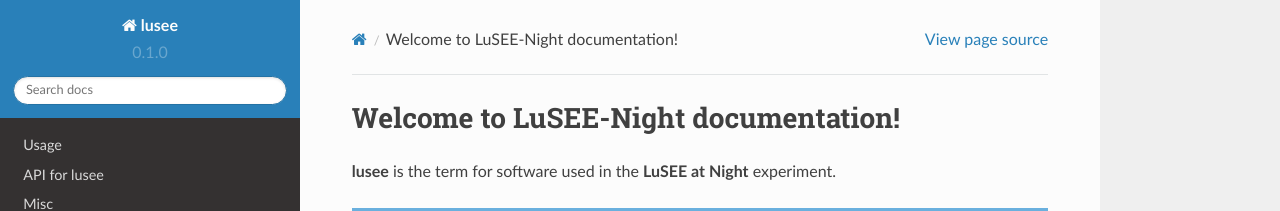
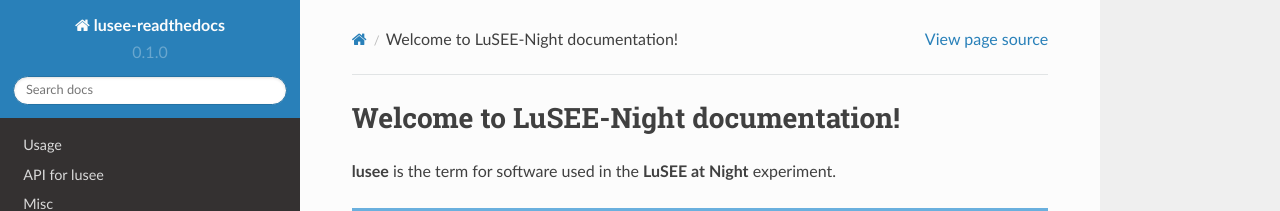
Before and after one commit to buddhasystem/lusee-readthedocs, a Sphinx documentation site: the page built from docs/source/index.rst, in a window 1280 px wide. Shown: the top 211 px of the page. Built offline with Sphinx 7.4.7 and the Read the Docs theme 2.0.0, drawn with Linux system fonts in a browser that asks for light colours.

Commit message:
Updated source

```diff
--- a/docs/source/api.rst
+++ b/docs/source/api.rst
@@ -1,5 +1,5 @@
 API for lusee
-==========
+=========================
 
 .. autosummary::
    :toctree: generated
--- a/docs/source/conf.py
+++ b/docs/source/conf.py
@@ -2,7 +2,7 @@
 
 # -- Project information
 
-project = 'lusee'
+project = 'lusee-readthedocs'
 copyright = '2022, LuSEE-Night'
 author = 'Potekhin'
 
--- a/docs/source/index.rst
+++ b/docs/source/index.rst
@@ -1,5 +1,5 @@
 Welcome to LuSEE-Night documentation!
-==========
+=====================================
 
 **lusee** is the term for software used in the **LuSEE at Night** experiment.
 
--- a/docs/source/misc.rst
+++ b/docs/source/misc.rst
@@ -1,5 +1,5 @@
 Misc
-=====
+======================
 
 .. autosummary::
    :toctree: generated
--- a/docs/source/usage.rst
+++ b/docs/source/usage.rst
@@ -1,5 +1,5 @@
 Usage
-==========
+======================
 
 .. _installation:
 
--- a/lusee.py
+++ b/lusee.py
@@ -1,5 +1,5 @@
 """
-luseepy-readthedocs: a sandbox for experimenting with documentation for LuSEE-Night
+lusee-readthedocs: a sandbox for experimenting with documentation for LuSEE-Night
 """
 
 __version__ = "0.1.0"
```
